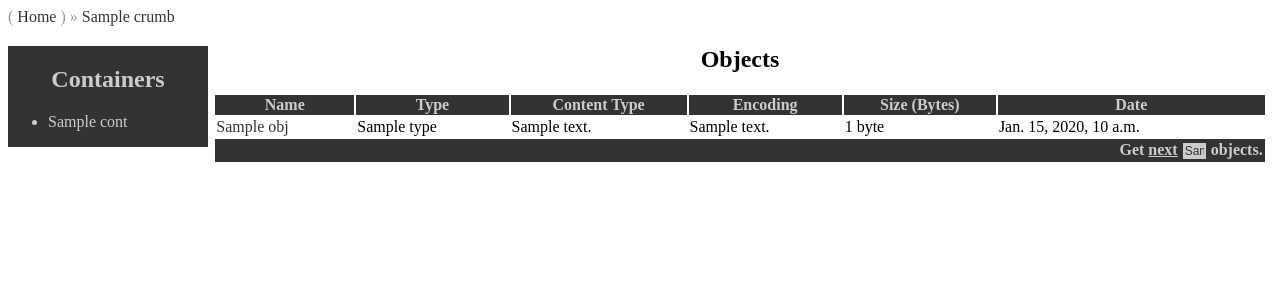
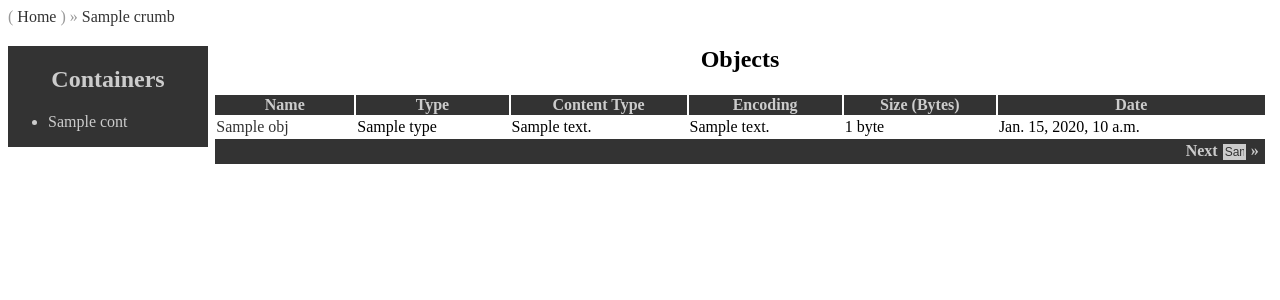
Before and after one commit to ryan-roemer/django-cloud-browser, a Django app: template cloud_browser/templates/cloud_browser/browser.html in a window 1280 px wide. Shown: the top 300 px of the page. Run offline with Django 3.2, Linux system fonts and the light colour scheme; the template is opened without the code that fills it: most values are stand-ins (such as "Sample title", 1, 10 or a date in 2020); parts of the project's set-up code (start-up, migrations or seed data) failed here and were passed over.

Commit message:
Styling.

```diff
--- a/cloud_browser/templates/cloud_browser/browser.html
+++ b/cloud_browser/templates/cloud_browser/browser.html
@@ -66,7 +66,8 @@ table#cloud-browser-objects-table tfoot {
     text-align: right;
 }
 table#cloud-browser-objects-table tfoot th {
-    padding: 2px;
+    padding: 1px;
+    border: 2px solid #333;
 }
 table#cloud-browser-objects-table tbody a {
     color: #333;
@@ -80,19 +81,30 @@ table#cloud-browser-objects-table tbody a:hover {
     font-style: italic;
     color: #666;
 }
-form#cloud-browser-next-form {
+form.cloud-browser-form {
     display: inline;
+    padding: 3px;
+    /*border: 1px solid #ccc;*/
 }
-form#cloud-browser-next-form input[type='text'] {
+form.cloud-browser-form input[type='text'] {
     background: #ccc;
     color: #333;
     border: 1px solid #333;
     text-align: center;
     font-size: .75em;
 }
-form#cloud-browser-next-form input[name='limit'] {
+form.cloud-browser-form input[name='limit'] {
     width: 25px;
 }
+a.cloud-browser-form-link {
+    text-decoration: none;
+}
+/*.cloud-browser-round4 {
+    -moz-border-radius: 4px;
+    -webkit-border-radius: 4px;
+    -khtml-border-radius: 4px;
+    border-radius: 4px;
+}*/
 
 </style>
 <script type="text/javascript">
@@ -152,14 +164,16 @@ function submitForm(formId) {
     <tr>
       <th colspan="6">
         {% if marker %}
-        <form id="cloud-browser-next-form"
+        <form id="cloud-browser-next"
+          class="cloud-browser-form"
           action="{% url cloud_browser_browser path %}" method="post">
           {% csrf_token %}
           <input type="hidden" name="marker" value="{{ marker }}"/>
-          Get
-          <a href="#" onclick="return submitForm('cloud-browser-next-form');">next</a>
-          <input name="limit" type="text" size="5" value="{{ limit }}"/>
-          objects.
+          <a href="#"
+             class="cloud-browser-form-link"
+             onclick="return submitForm('cloud-browser-next');">Next
+             <input name="limit" type="text" size="5" value="{{ limit }}"/>
+             &raquo;</a>
         </form>
         {% else %}
             &nbsp;
```
